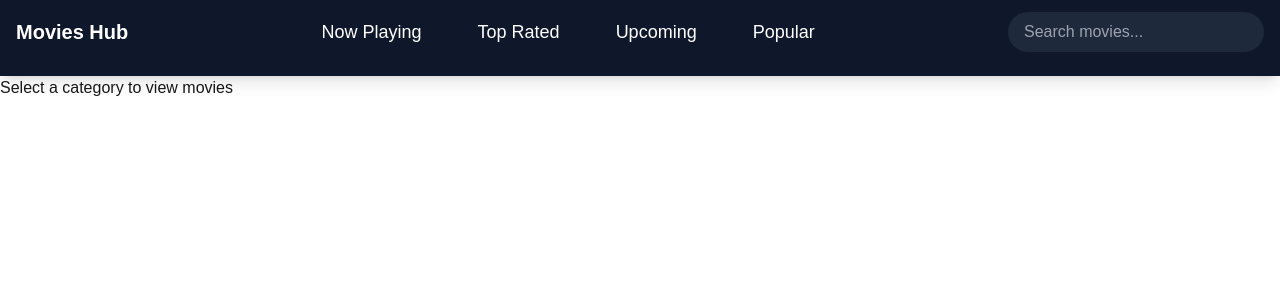
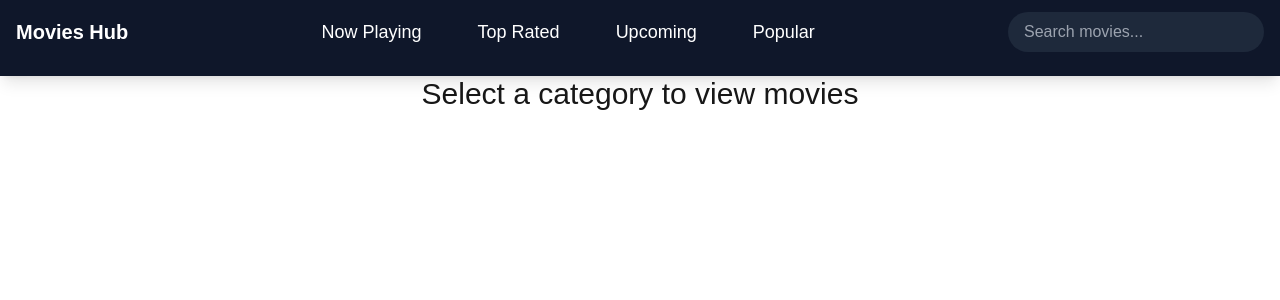
Before and after one commit to priyamsharma2704/NextJS, a Next.js app in the folder movies-hub/: page / in a window 1280 px wide. Shown: the top 300 px of the page. Built offline with nearby package versions, Linux system fonts and the light colour scheme.

Commit message:
Movie-Hub: Todo items updated

```diff
--- a/movies-hub/app/page.tsx
+++ b/movies-hub/app/page.tsx
@@ -2,7 +2,6 @@
 /*  To extend this task, you could:
 
     //Add pagination
-    Implement search functionality
     // Add movie details page using dynamic routes
     Add client-side interactivity like favoriting movies
     Implement filters by genre or release date
@@ -16,15 +15,19 @@
     Get watchlist
     https://developer.themoviedb.org/reference/account-watchlist-movies
 
-    Recommendations
-    https://developer.themoviedb.org/reference/movie-recommendations
+    //Recommendations
+    //https://developer.themoviedb.org/reference/movie-recommendations
 
     Search movie
     https://developer.themoviedb.org/reference/search-movie
 
-    WatchProviders
-    https://developer.themoviedb.org/reference/movie-watch-providers
+    //WatchProviders
+    //https://developer.themoviedb.org/reference/movie-watch-providers
 */
 export default async function Home() {
-    return <>Select a category to view movies</>;
+    return (
+        <div className="flex justify-center text-3xl">
+            Select a category to view movies
+        </div>
+    );
 }
```
